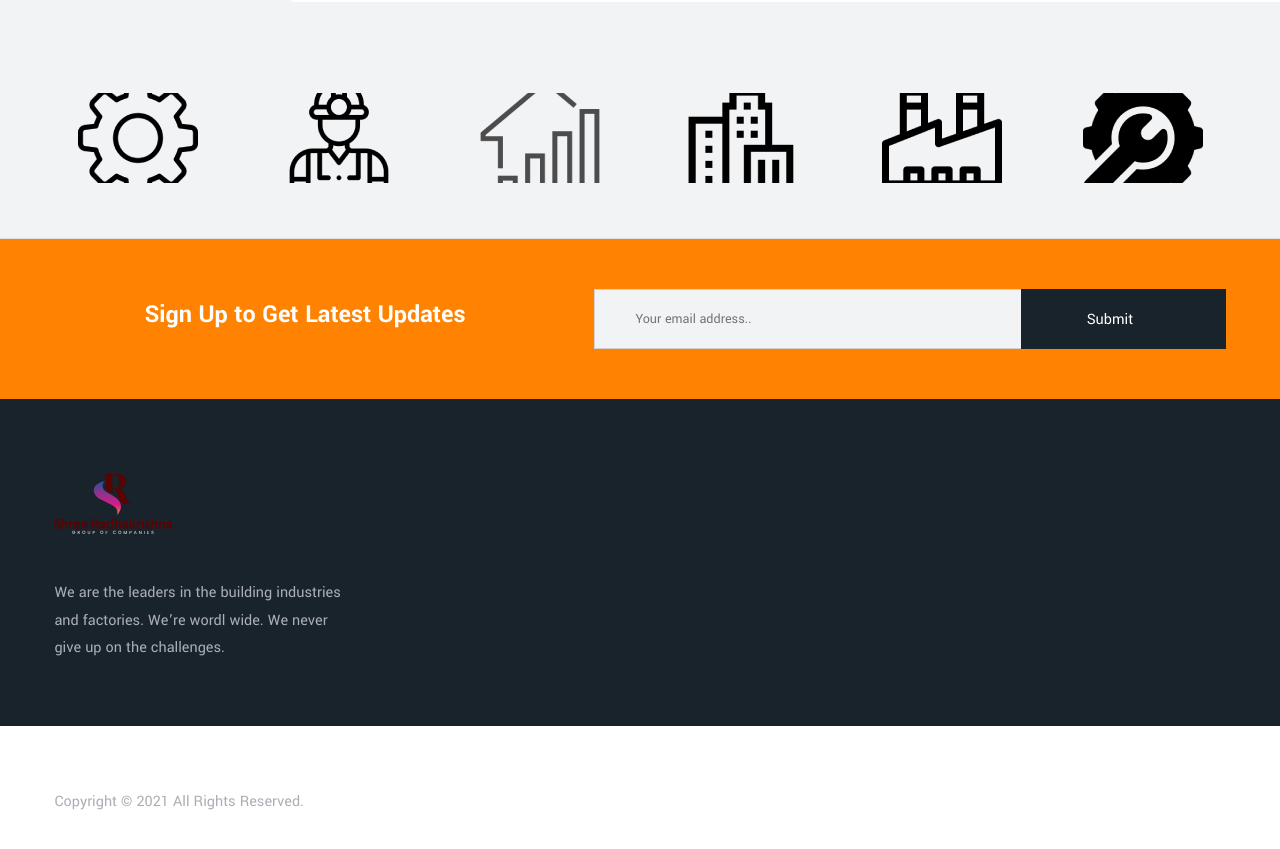
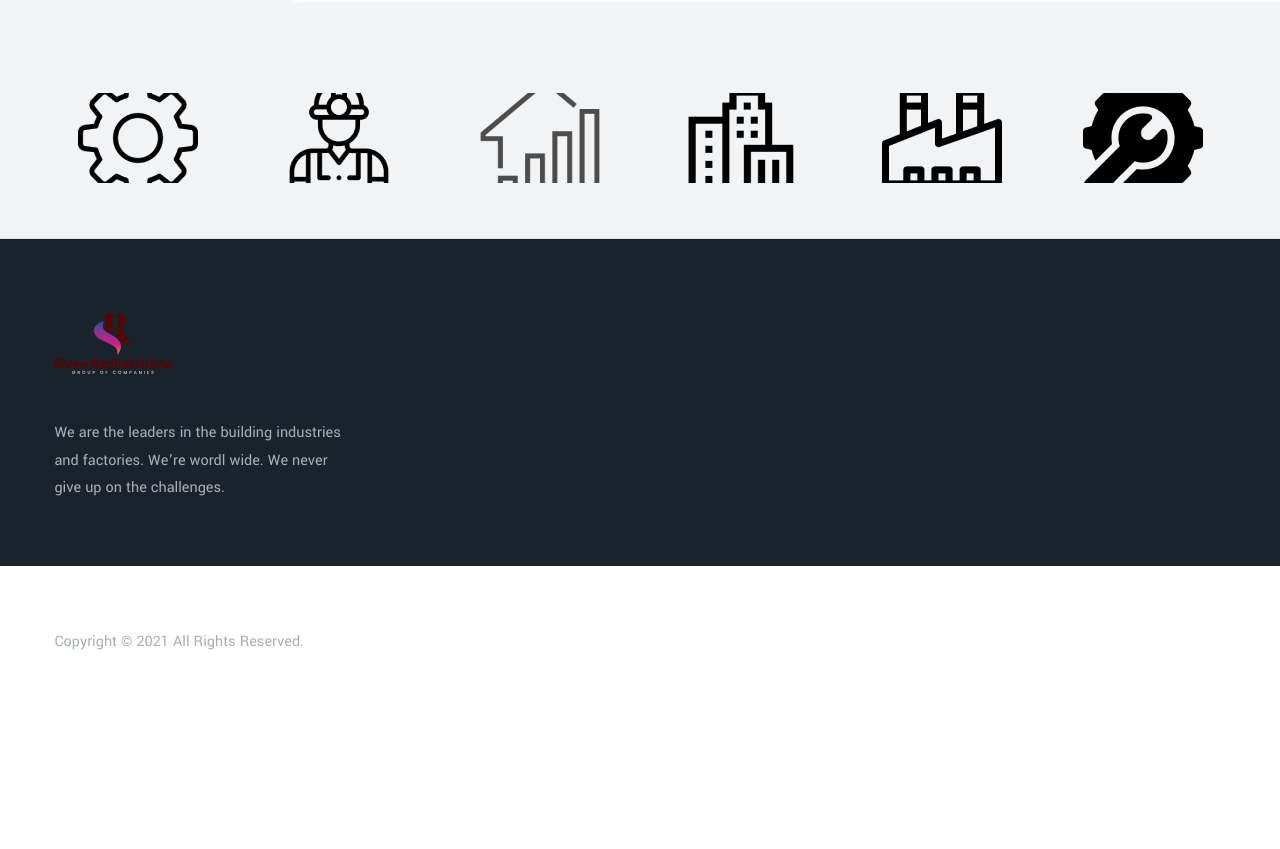
Before and after one commit to easylauncher/RADHAKRISHNAVENTURE.com, a plain HTML site: page index.html in a window 1280 px wide. Shown: the part 6466-7315 px from the top of the page. After the commit the page ends 7183 px from the top, so only its background shows below. Drawn offline with nearby package versions, Linux system fonts and the light colour scheme; a web font is replaced by a local one.

Commit message:
removed email section

```diff
--- a/index.html
+++ b/index.html
@@ -1428,7 +1428,7 @@ social development, and fostering inclusive growth.</div>
 
 		<!-- Footer -->
 		<footer class="footer site-footer">
-			<div class="pbmit-footer-widget-area-top pbmit-bg-color-global">
+			<!-- <div class="pbmit-footer-widget-area-top pbmit-bg-color-global">
 				<div class="container">
 					<div class="row align-items-center">
 						<div class="col-md-5">
@@ -1447,7 +1447,7 @@ social development, and fostering inclusive growth.</div>
 						</div>
 					</div>
 				</div>
-			</div>
+			</div> -->
 			<div class="pbmit-footer-widget-area">
 				<div class="container">
 					<div class="row">
```
